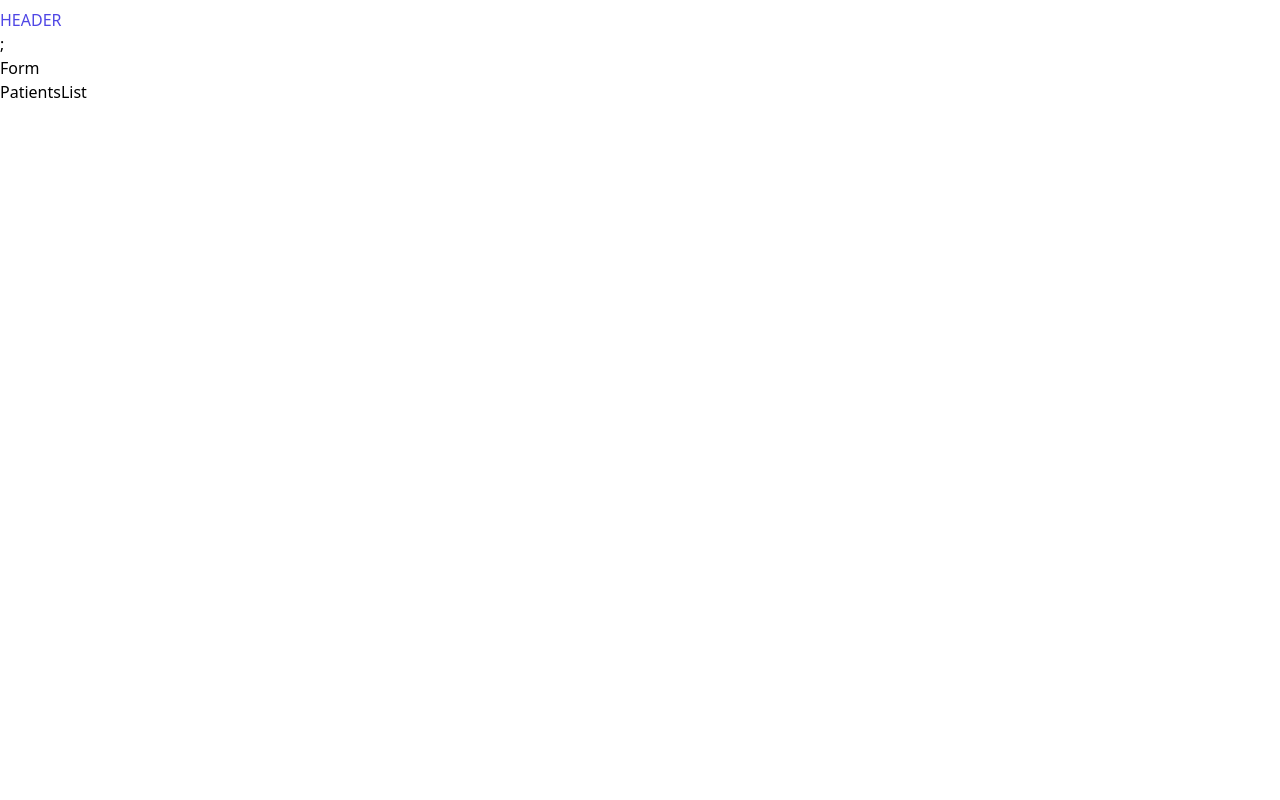
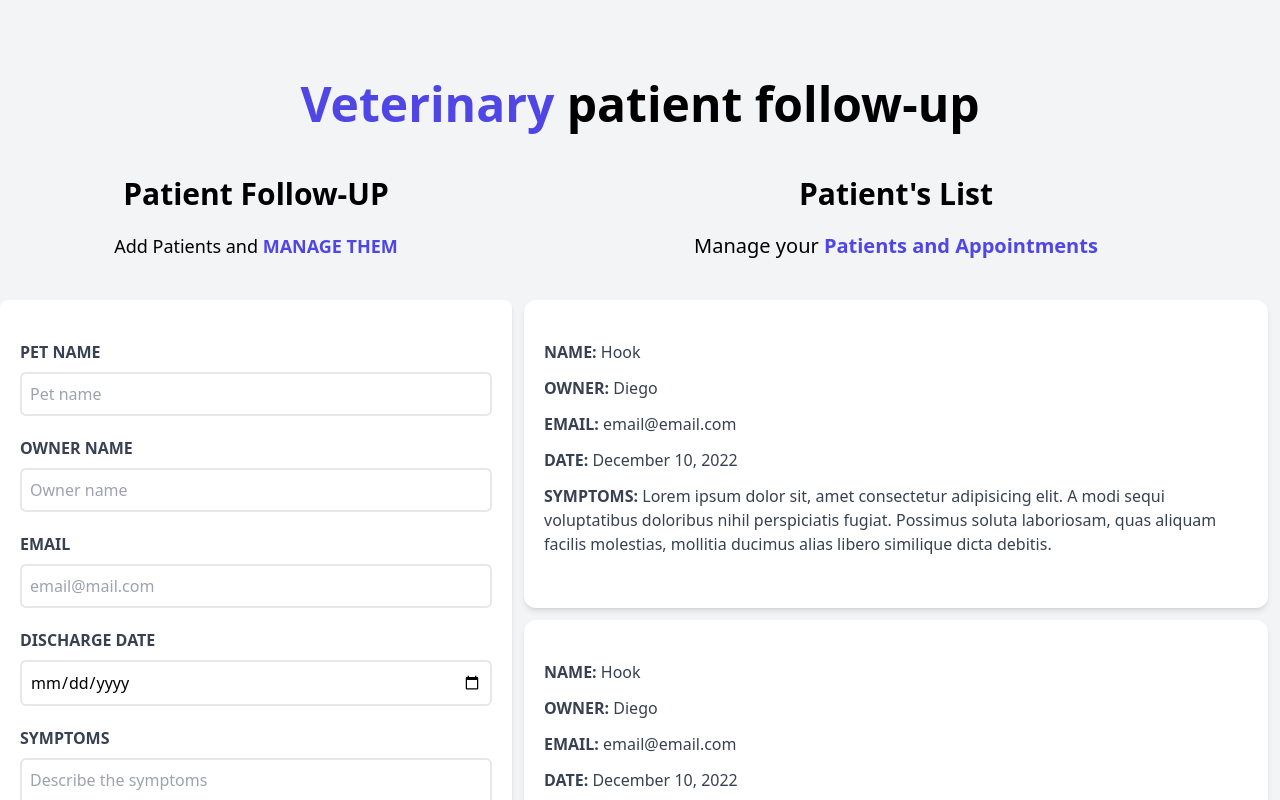
Before and after one commit to dloyolar/react-pets-managment, a React (Vite) app: page / in a window 1280 px wide. Shown: the top 800 px of the page. Built offline with nearby package versions, Linux system fonts and the light colour scheme; the HTML template or start-up script is replaced by a standard one.

Commit message:
feat: add styles and Patient component

```diff
--- a/index.html
+++ b/index.html
@@ -6,7 +6,7 @@
     <meta name="viewport" content="width=device-width, initial-scale=1.0" />
     <title>Pets Admin</title>
   </head>
-  <body>
+  <body class="bg-gray-100 h-screen">
     <div id="root"></div>
     <script type="module" src="/src/main.jsx"></script>
   </body>
--- a/src/App.jsx
+++ b/src/App.jsx
@@ -4,11 +4,13 @@ import { PatientsList } from './components/PatientsList';
 
 function App() {
   return (
-    <>
+    <div className="container mx-auto mt-20">
       <Header />
-      <Form />
-      <PatientsList />
-    </>
+      <div className="mt-12 md:flex">
+        <Form />
+        <PatientsList />
+      </div>
+    </div>
   );
 }
 
--- a/src/components/Form.jsx
+++ b/src/components/Form.jsx
@@ -1,3 +1,88 @@
 export const Form = () => {
-  return <h1>Form</h1>;
+  return (
+    <div className="md:w-1/2 lg:w-2/5">
+      <h2 className="font-black text-3xl text-center">Patient Follow-UP</h2>
+      <p className="text-lg mt-5 text-center mb-10">
+        Add Patients and{' '}
+        <span className="text-indigo-600 font-bold">MANAGE THEM</span>
+      </p>
+
+      <form className="bg-white shadow-md rounded-lg py-10 px-5 mb-10">
+        <div className="mb-5">
+          <label
+            htmlFor="pet"
+            className="block text-gray-700 uppercase font-bold"
+          >
+            Pet Name
+          </label>
+          <input
+            id="pet"
+            type="text"
+            placeholder="Pet name"
+            className="border-2 w-full p-2 mt-2 placeholder-gray-400 rounded-md"
+          />
+        </div>
+        <div className="mb-5">
+          <label
+            htmlFor="owner"
+            className="block text-gray-700 uppercase font-bold"
+          >
+            Owner Name
+          </label>
+          <input
+            id="owner"
+            type="text"
+            placeholder="Owner name"
+            className="border-2 w-full p-2 mt-2 placeholder-gray-400 rounded-md"
+          />
+        </div>
+        <div className="mb-5">
+          <label
+            htmlFor="email"
+            className="block text-gray-700 uppercase font-bold"
+          >
+            Email
+          </label>
+          <input
+            id="email"
+            type="email"
+            placeholder="email@mail.com"
+            className="border-2 w-full p-2 mt-2 placeholder-gray-400 rounded-md"
+          />
+        </div>
+        <div className="mb-5">
+          <label
+            htmlFor="discharge"
+            className="block text-gray-700 uppercase font-bold"
+          >
+            Discharge Date
+          </label>
+          <input
+            id="discharge"
+            type="date"
+            className="border-2 w-full p-2 mt-2 placeholder-gray-400 rounded-md"
+          />
+        </div>
+        <div className="mb-5">
+          <label
+            htmlFor="symptoms"
+            className="block text-gray-700 uppercase font-bold"
+          >
+            Symptoms
+          </label>
+          <textarea
+            id="symptoms"
+            className="border-2 w-full p-2 mt-2 placeholder-gray-400 rounded-md"
+            placeholder="Describe the symptoms"
+          />
+        </div>
+
+        <input
+          type="submit"
+          className="bg-indigo-600 w-full p-3 text-white font-bold uppercase rounded-lg hover:bg-indigo-700 cursor-pointer transition-colors"
+          value="Add patient"
+        />
+      </form>
+    </div>
+  );
 };
--- a/src/components/Header.jsx
+++ b/src/components/Header.jsx
@@ -1,7 +1,7 @@
 export const Header = () => {
   return (
-    <header>
-      <h1 className="text-indigo-600 mt-2 uppercase">Header</h1>;
-    </header>
+    <h1 className="font-black text-5xl text-center md:w-2/3 mx-auto">
+      <span className="text-indigo-600">Veterinary </span>patient follow-up
+    </h1>
   );
 };
--- /dev/null
+++ b/src/components/Patient.jsx
@@ -0,0 +1,27 @@
+export const Patient = () => {
+  return (
+    <div className="m-3 bg-white shadow-md px-5 py-10 rounded-xl">
+      <p className="font-bold mb-3 text-gray-700 uppercase">
+        Name: <span className="font-normal normal-case">Hook</span>
+      </p>
+      <p className="font-bold mb-3 text-gray-700 uppercase">
+        Owner: <span className="font-normal normal-case">Diego</span>
+      </p>
+      <p className="font-bold mb-3 text-gray-700 uppercase">
+        Email: <span className="font-normal normal-case">email@email.com</span>
+      </p>
+      <p className="font-bold mb-3 text-gray-700 uppercase">
+        Date: <span className="font-normal normal-case">December 10, 2022</span>
+      </p>
+      <p className="font-bold mb-3 text-gray-700 uppercase">
+        Symptoms:{' '}
+        <span className="font-normal normal-case">
+          Lorem ipsum dolor sit, amet consectetur adipisicing elit. A modi sequi
+          voluptatibus doloribus nihil perspiciatis fugiat. Possimus soluta
+          laboriosam, quas aliquam facilis molestias, mollitia ducimus alias
+          libero similique dicta debitis.
+        </span>
+      </p>
+    </div>
+  );
+};
--- a/src/components/PatientsList.jsx
+++ b/src/components/PatientsList.jsx
@@ -1,3 +1,20 @@
+import { Patient } from './Patient';
+
 export const PatientsList = () => {
-  return <h2>PatientsList</h2>;
+  return (
+    <div className="md:w-1/2 lg:w-3/5 md:h-screen overflow-y-scroll">
+      <h2 className="font-black text-3xl text-center">Patient's List</h2>
+      <p className="text-xl mt-5 mb-10 text-center">
+        Manage your{' '}
+        <span className="text-indigo-600 font-bold">
+          Patients and Appointments
+        </span>
+      </p>
+
+      <Patient />
+      <Patient />
+      <Patient />
+      <Patient />
+    </div>
+  );
 };
```
